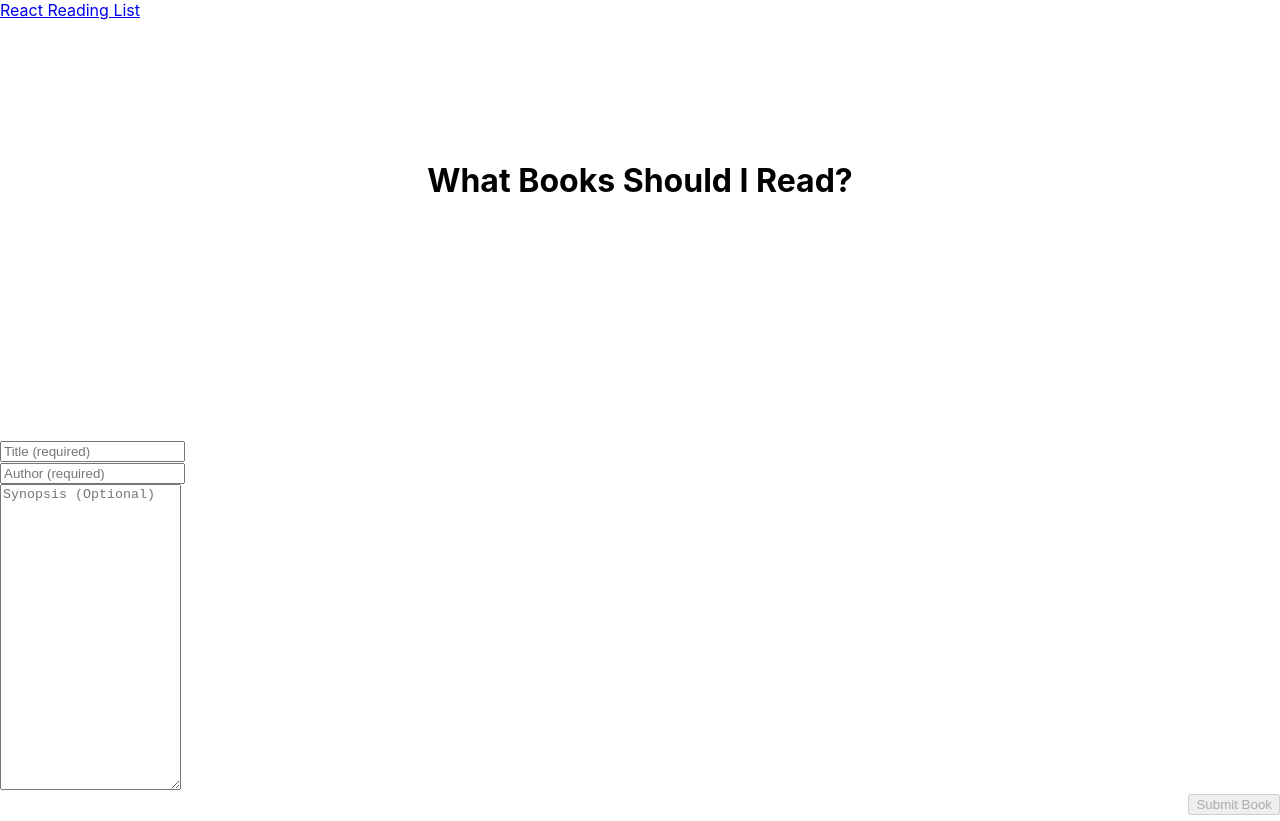
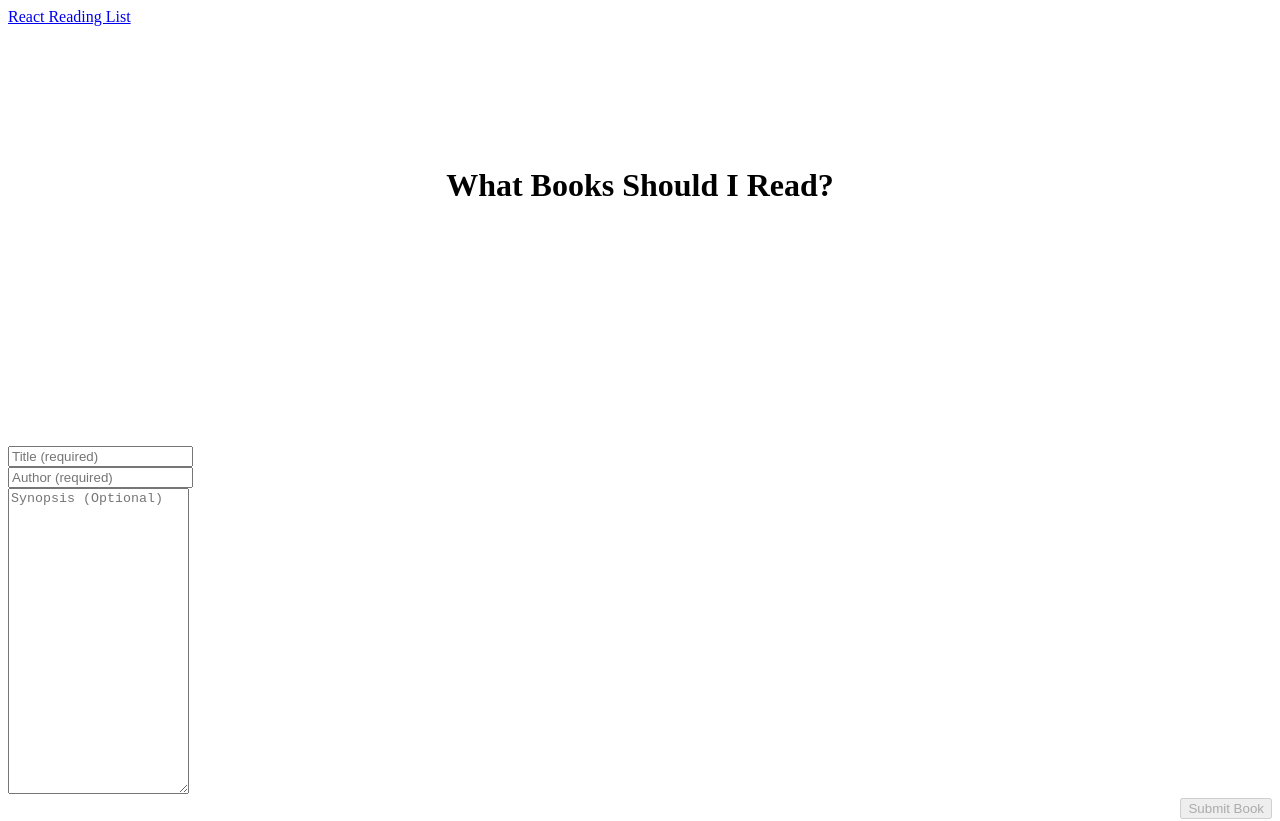
Before and after one commit to Azorse/Project-SFW, a React (Create React App) app in the folder client/: page / in a window 1280 px wide. Shown: the top 821 px of the page. Built offline with nearby package versions, Linux system fonts and the light colour scheme.

Commit message:
Minor button change and adding login page

```diff
--- a/client/src/App.css
+++ b/client/src/App.css
@@ -1,4 +1,4 @@
-.App {
+/* .App {
   text-align: center;
 }
 
@@ -35,4 +35,4 @@
   to {
     transform: rotate(360deg);
   }
-}
+} */
--- a/client/src/components/Button/index.js
+++ b/client/src/components/Button/index.js
@@ -5,7 +5,7 @@ import "./style.css";
 // That way we don't have to define them all individually
 function Button(props) {
   return (
-    <span className="button-btn" {...props} role="button" tabIndex="0">
+    <span className="delete-btn" {...props} role="button" tabIndex="0">
       ✗
     </span>
   );
--- a/client/src/index.css
+++ b/client/src/index.css
@@ -1,4 +1,4 @@
-body {
+/* body {
   margin: 0;
   font-family: -apple-system, BlinkMacSystemFont, 'Segoe UI', 'Roboto', 'Oxygen',
     'Ubuntu', 'Cantarell', 'Fira Sans', 'Droid Sans', 'Helvetica Neue',
@@ -10,4 +10,4 @@ body {
 code {
   font-family: source-code-pro, Menlo, Monaco, Consolas, 'Courier New',
     monospace;
-}
+} */
```
Also changed, not shown: client/src/pages/LogIn.js (added).
